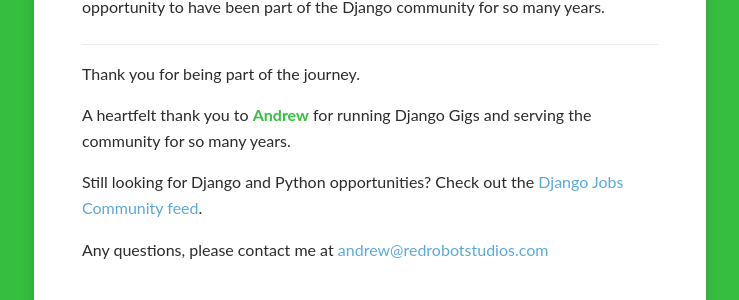
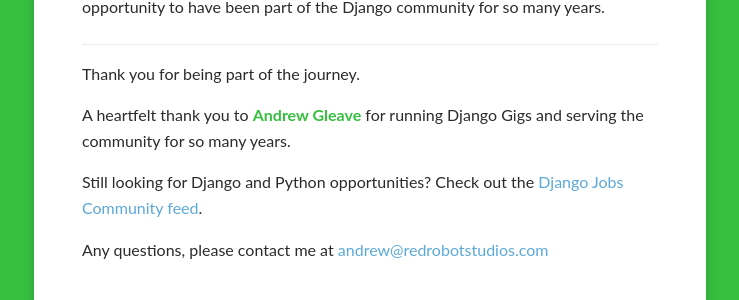
Before and after one commit to jefftriplett/djangogigs.com, a Jekyll site: the page built from index.html, in a window 1280 px wide. Shown: the part 539-839 px from the top of the page, without its empty margins (270-1009 px from the left). Built offline with Jekyll 4.4.1, drawn with Linux system fonts in a browser that asks for light colours.

Commit message:
Credit Andrew Gleave and link his GitHub account

```diff
--- a/index.html
+++ b/index.html
@@ -26,8 +26,9 @@
 <div class="footer">
   <p>Thank you for being part of the journey.</p>
   <p>
-    A heartfelt thank you to <span class="highlight">Andrew</span> for
-    running Django Gigs and serving the community for so many years.
+    A heartfelt thank you to
+    <a href="https://github.com/andrewgleave"><span class="highlight">Andrew Gleave</span></a>
+    for running Django Gigs and serving the community for so many years.
   </p>
   <p>
     Still looking for Django and Python opportunities? Check out the
```
